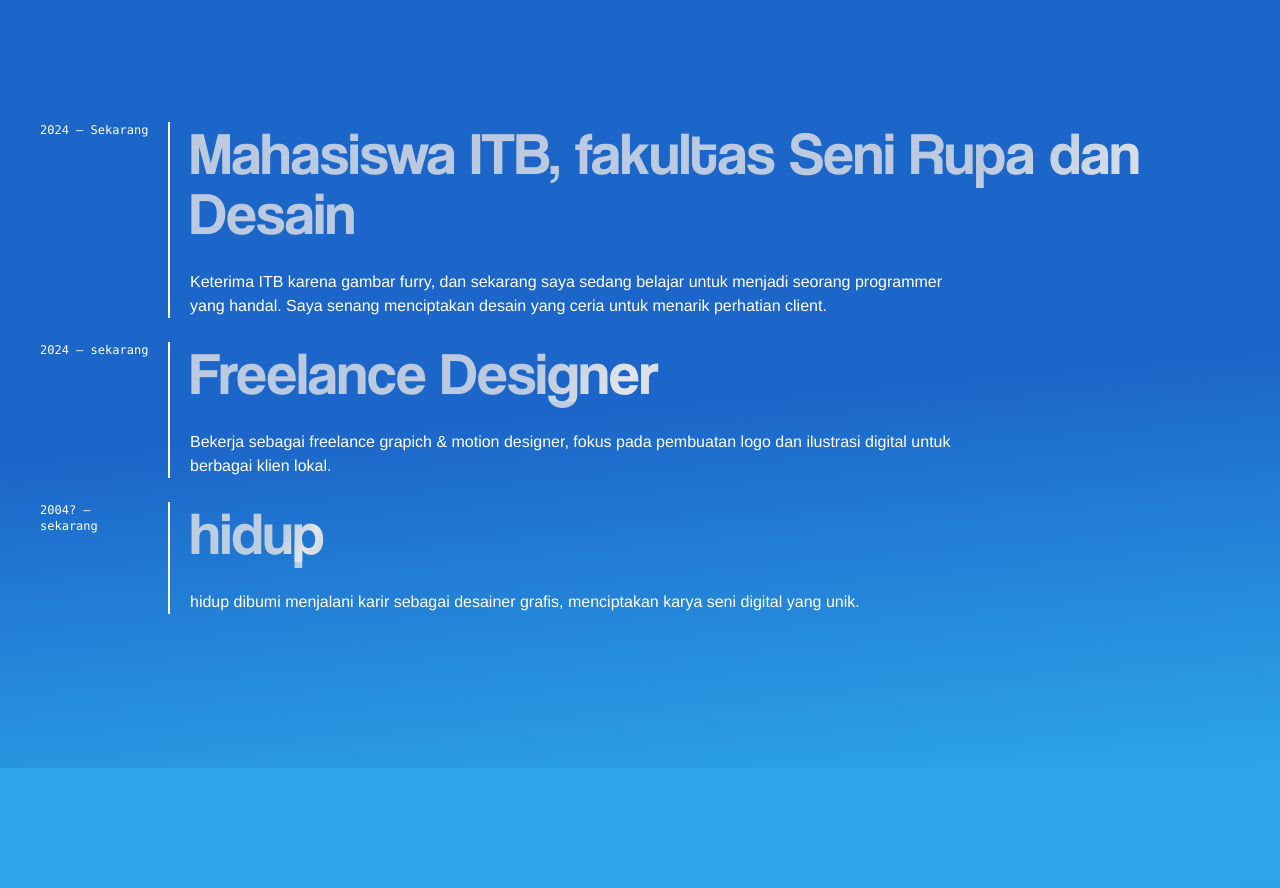
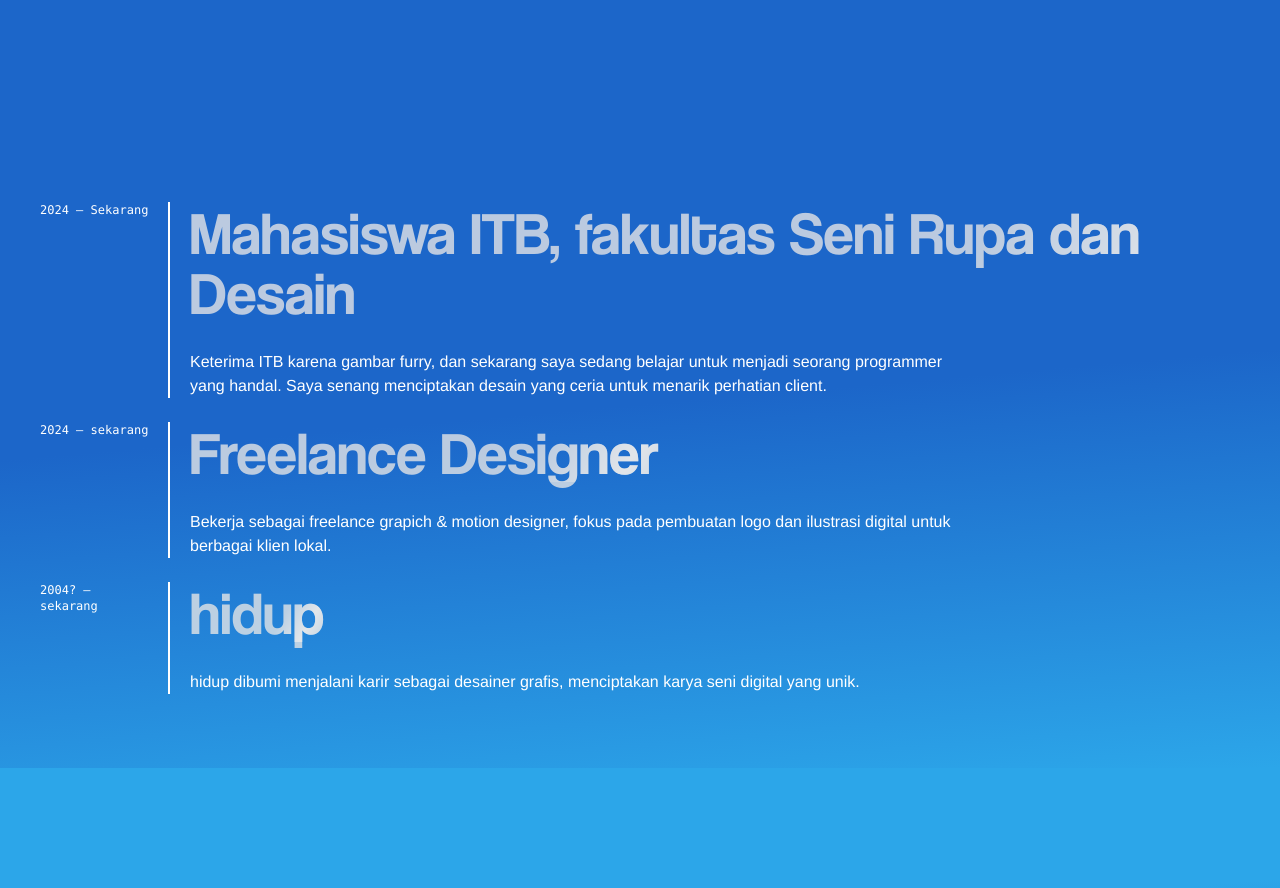
Before and after one commit to notcore/gelas-biru, a Next.js app: page / in a window 1280 px wide. Shown: the part 1720-2608 px from the top of the page. Built offline with nearby package versions, Linux system fonts and the light colour scheme.

Commit message:
fix bug responesive

```diff
--- a/src/components/sections/section3/index.jsx
+++ b/src/components/sections/section3/index.jsx
@@ -31,7 +31,7 @@
 const Section3 = () => {
     return (
         <div className="bg-gradient-darkblue relative  flex justify-center items-center min-h-screen">
-          <div className="flex flex-col gap-6 mx-10  md:-mt-0">
+          <div className="flex flex-col gap-6 mx-10 md:mt-[200px] mb-10">
             {timelineData.map((item, index) => (
               <div
                 key={index}
```
